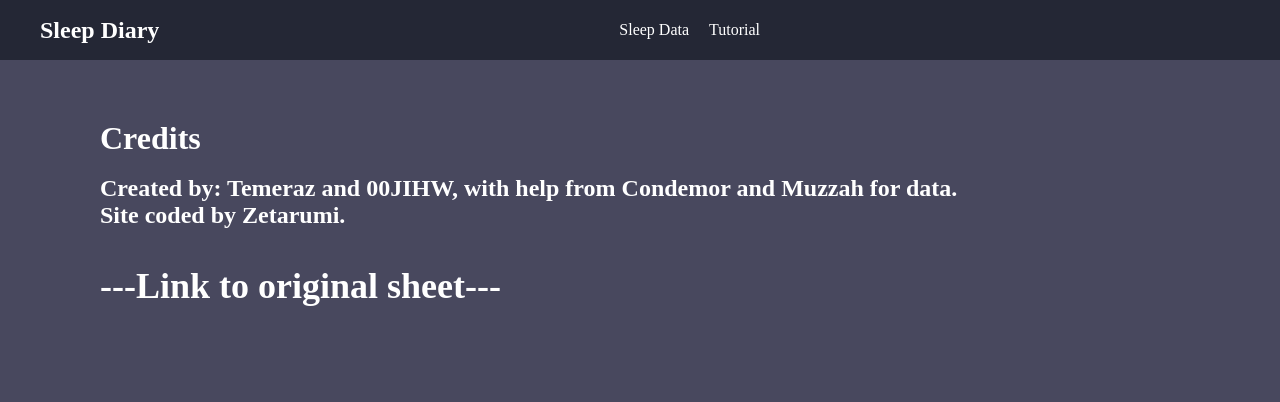
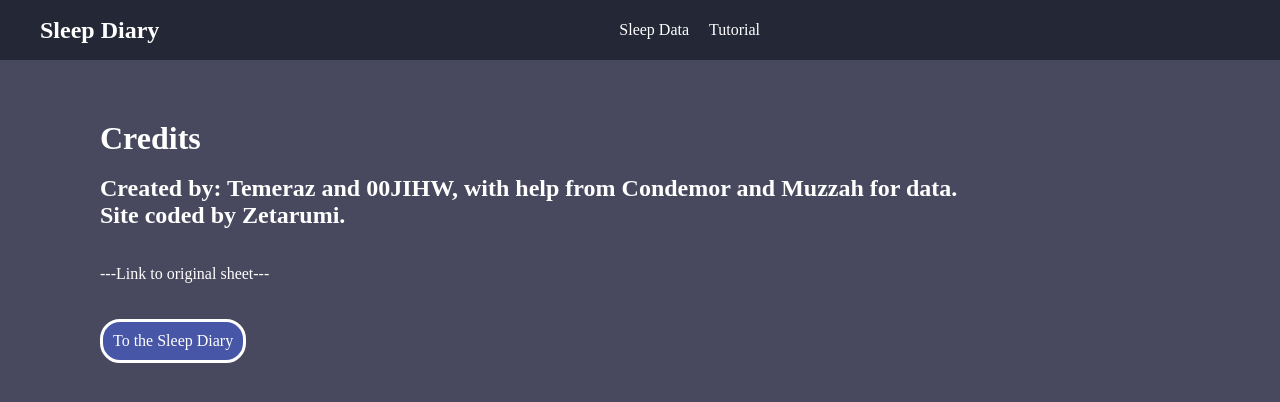
Before and after one commit to Zetakyr/Sleep-Diary, a React (Vite) app: page / in a window 1280 px wide. Shown: the top 402 px of the page. Built offline with nearby package versions, Linux system fonts and the light colour scheme; a web font is replaced by a local one.

Commit message:
updated landing page

```diff
--- a/src/pages/About.jsx
+++ b/src/pages/About.jsx
@@ -1,4 +1,5 @@
 import React from "react";
+import { Link, NavLink } from "react-router-dom";
 
 const About = () => {
   return (
@@ -13,15 +14,28 @@ const About = () => {
       <br />
 
       <br />
-      <h2>
-        <a
-          href={
-            "https://docs.google.com/spreadsheets/d/1VhohaRGCfZuQKw4m-cq8hcRk7F8ZqRMo4eOFyjZAe1E/edit?usp=sharing"
-          }
+      <a
+        href={
+          "https://docs.google.com/spreadsheets/d/1VhohaRGCfZuQKw4m-cq8hcRk7F8ZqRMo4eOFyjZAe1E/edit?usp=sharing"
+        }
+        target="_blank"
+      >
+        <span>---Link to original sheet---</span>
+      </a>
+
+      <br />
+
+      <br />
+
+      <button className="button">
+        <Link
+          to="/diary"
+          activeclassname="active"
+          style={{ textDecoration: "none", color: "white" }}
         >
-          <h2>---Link to original sheet---</h2>
-        </a>
-      </h2>
+          To the Sleep Diary
+        </Link>
+      </button>
     </div>
   );
 };
```
